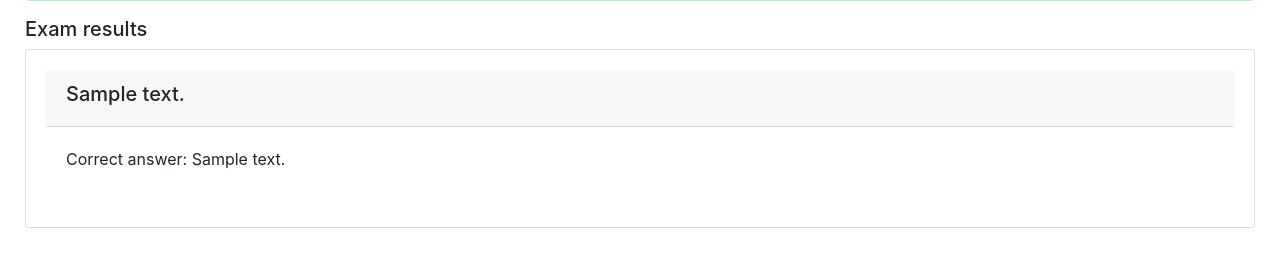
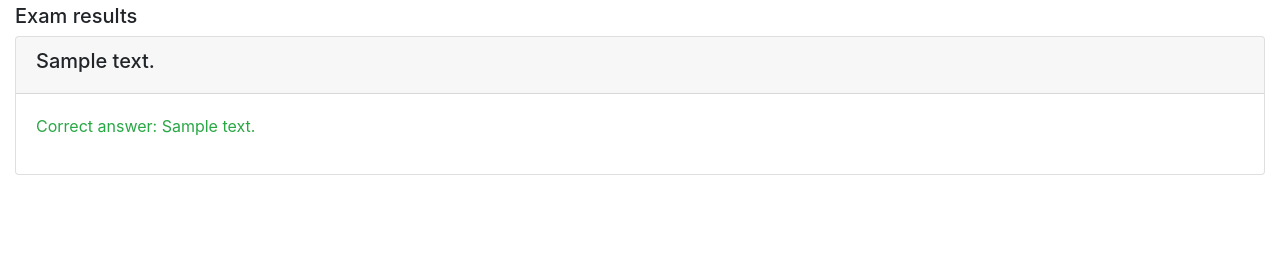
Before and after one commit to llNorthPolell/online_course_app, a Django app: page /onlinecourse/course/1/submission/1/result/ in a window 1280 px wide. Shown: the part 118-385 px from the top of the page. Run offline with Django 3.2, Linux system fonts and the light colour scheme; tables that the repository leaves empty hold one stand-in row (values such as "Sample post"); some libraries are stand-ins or nearby versions.

Commit message:
Fixed color issue with exam results page

```diff
--- a/onlinecourse/templates/onlinecourse/exam_result_bootstrap.html
+++ b/onlinecourse/templates/onlinecourse/exam_result_bootstrap.html
@@ -3,7 +3,6 @@
 <head>
     <meta charset="UTF-8">
     {% load static %}
-    <link rel="stylesheet" href="{% static 'onlinecourse/course.css' %}">
     <link rel="stylesheet" href="https://maxcdn.bootstrapcdn.com/bootstrap/4.5.2/css/bootstrap.min.css">
 </head>
 <body>
@@ -58,13 +57,13 @@
                             {% for choice in question.choice_set.all %}
                             {% if choice.is_correct %}
                                 {% if choice in selected_ids %}
-                                <p class="success">Correct answer: {{choice.choice_text}}</p>
+                                <p class="text-success">Correct answer: {{choice.choice_text}}</p>
                                 {% else %}
-                                <p class="warning">Not selected: {{choice.choice_text}}</p>
+                                <p class="text-warning">Not selected: {{choice.choice_text}}</p>
                                 {% endif %}
                             {% else %}
                                 {% if choice in selected_ids %}
-                                <p class="danger">Wrong answer: {{choice.choice_text}}</p>
+                                <p class="text-danger">Wrong answer: {{choice.choice_text}}</p>
                                 {% else %}
                                 <p>{{choice.choice_text}}</p>
                                 {% endif %}
```
